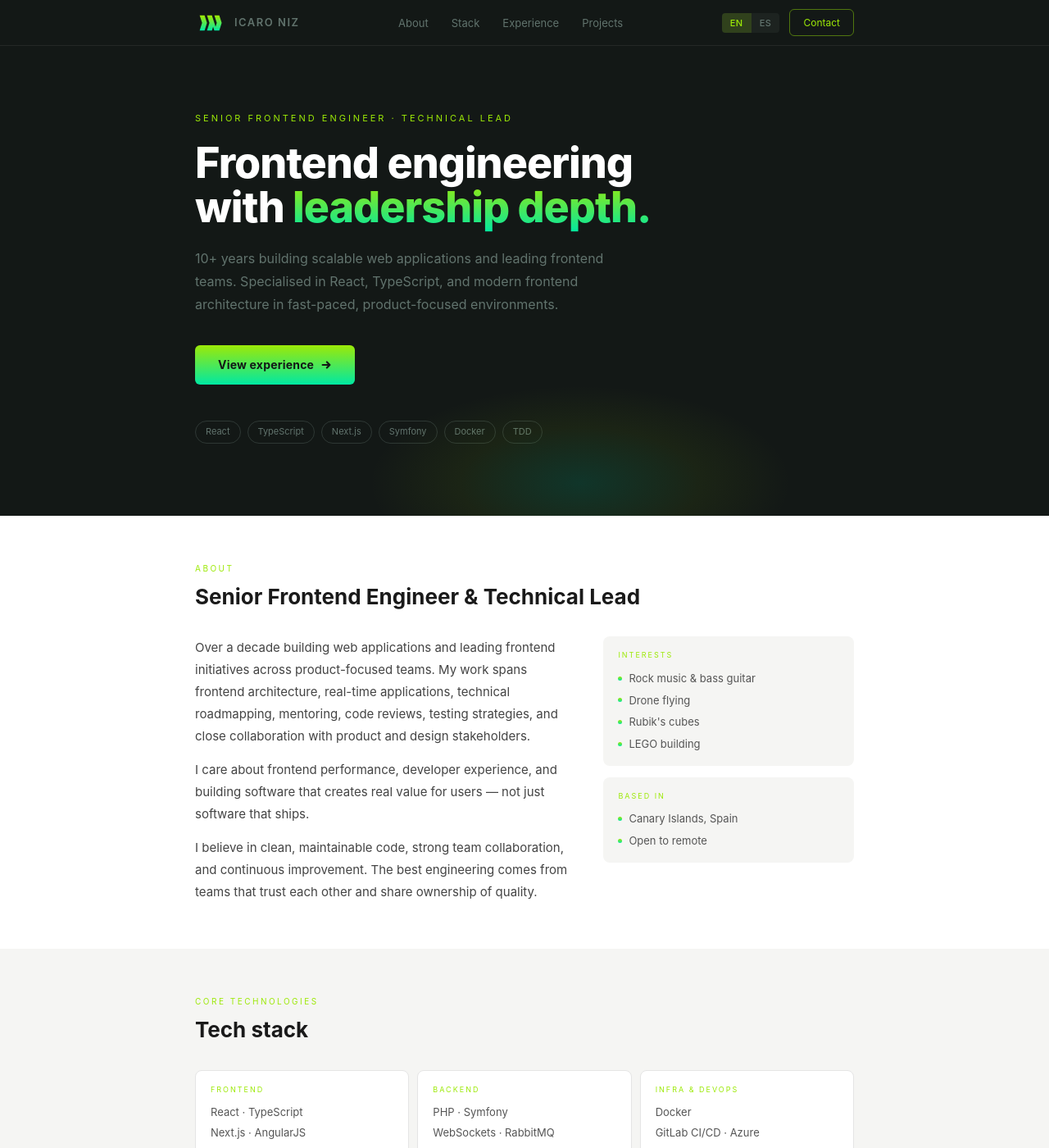
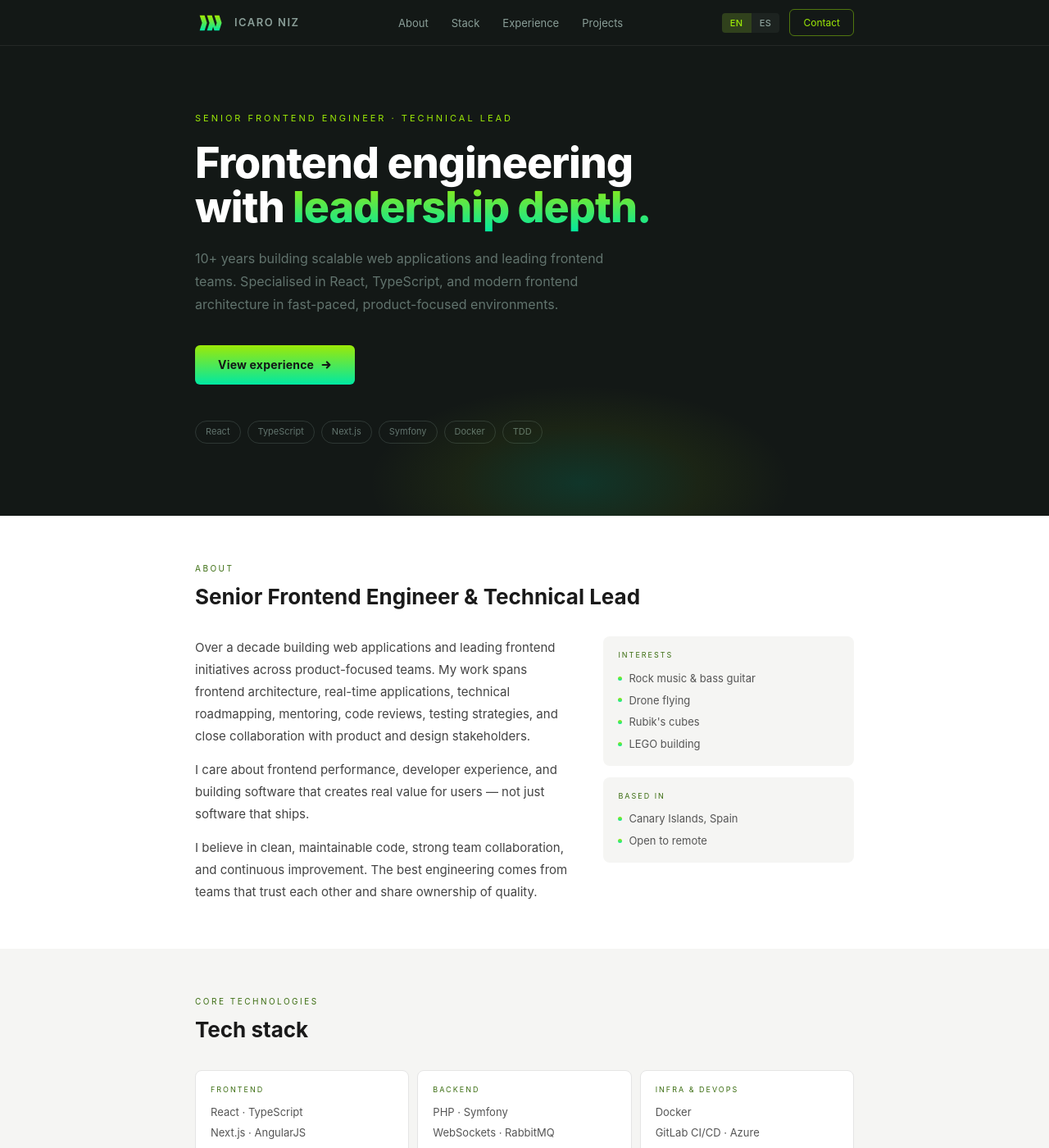
Before and after one commit to icaroniz/icaroniz, a Jekyll site: the page built from index.html, in a window 1280 px wide and 1400 px high. Shown: the whole window at 82% size. Built offline with Jekyll 4.4.1, drawn with Linux system fonts in a browser that asks for light colours.

Commit message:
fix: improve text contrast on dark and light backgrounds
Add --clr-muted-on-dark CSS variable for nav and dark-section text,
and use a darker green for section labels on light/surface backgrounds.

Co-Authored-By: Claude Sonnet 4.6 <noreply@anthropic.com>

```diff
--- a/_layouts/default.html
+++ b/_layouts/default.html
@@ -9,7 +9,7 @@
   <noscript><link rel="stylesheet" href="{{ '/assets/css/main.css' | relative_url }}" /></noscript>
   <link rel="icon" href="{{ '/assets/img/favicon.ico' | relative_url }}" type="image/x-icon" />
   <style>
-    :root{--clr-dark:#131816;--clr-dark-deep:#0d120f;--clr-surface:#f5f5f3;--clr-white:#fff;--clr-green-top:#9CE907;--clr-green-bot:#00E8A3;--clr-muted:#61736D;--clr-text:#1a1a1a;--clr-body:#444;--clr-subtle:#555;--clr-border:#e5e5e5;--clr-border-mid:#e0e0e0;--gradient:linear-gradient(180deg,var(--clr-green-top) 0%,var(--clr-green-bot) 100%);--gradient-text:linear-gradient(180deg,var(--clr-green-top) 0%,var(--clr-green-bot) 100%);--radius-sm:4px;--radius:6px;--radius-md:8px;--radius-lg:10px;--font-sans:'Inter','Helvetica Neue',Arial,sans-serif;--space-section:56px;--max-w:860px}
+    :root{--clr-dark:#131816;--clr-dark-deep:#0d120f;--clr-surface:#f5f5f3;--clr-white:#fff;--clr-green-top:#9CE907;--clr-green-bot:#00E8A3;--clr-muted:#61736D;--clr-muted-on-dark:#8a9e98;--clr-text:#1a1a1a;--clr-body:#444;--clr-subtle:#555;--clr-border:#e5e5e5;--clr-border-mid:#e0e0e0;--gradient:linear-gradient(180deg,var(--clr-green-top) 0%,var(--clr-green-bot) 100%);--gradient-text:linear-gradient(180deg,var(--clr-green-top) 0%,var(--clr-green-bot) 100%);--radius-sm:4px;--radius:6px;--radius-md:8px;--radius-lg:10px;--font-sans:'Inter','Helvetica Neue',Arial,sans-serif;--space-section:56px;--max-w:860px}
     *,*::before,*::after{box-sizing:border-box;margin:0;padding:0}
     html{scroll-behavior:smooth}
     body{font-family:var(--font-sans);font-size:15px;line-height:1.6;color:var(--clr-text);background:var(--clr-white);-webkit-font-smoothing:antialiased}
@@ -20,12 +20,12 @@
     .site-nav .container{display:flex;align-items:center;justify-content:space-between;width:100%}
     .nav-brand{display:flex;align-items:center;gap:10px;text-decoration:none}
     .nav-brand svg{display:block}
-    .nav-wordmark{font-size:13px;font-weight:600;letter-spacing:1.5px;text-transform:uppercase;color:var(--clr-muted)}
+    .nav-wordmark{font-size:13px;font-weight:600;letter-spacing:1.5px;text-transform:uppercase;color:var(--clr-muted-on-dark)}
     .nav-links{display:flex;list-style:none;gap:28px}
-    .nav-links a{font-size:13px;color:var(--clr-muted)}
+    .nav-links a{font-size:13px;color:var(--clr-muted-on-dark)}
     .nav-right{display:flex;align-items:center;gap:12px}
     .lang-toggle{display:flex;background:rgba(97,115,109,.12);border-radius:var(--radius-sm);overflow:hidden}
-    .lang-btn{font-size:11px;font-weight:500;padding:5px 10px;color:var(--clr-muted);background:transparent;border:none;letter-spacing:.5px}
+    .lang-btn{font-size:11px;font-weight:500;padding:5px 10px;color:var(--clr-muted-on-dark);background:transparent;border:none;letter-spacing:.5px}
     .lang-btn.is-active{background:rgba(156,233,7,.15);color:var(--clr-green-top)}
     .nav-contact{font-size:12px;padding:6px 16px;border-radius:var(--radius);border:1px solid rgba(156,233,7,.45);color:var(--clr-green-top);background:transparent}
     .hero{background:var(--clr-dark);padding:80px 0 88px;position:relative;overflow:hidden}
--- a/assets/css/main.scss
+++ b/assets/css/main.scss
@@ -11,6 +11,7 @@
   --clr-green-top:  #9CE907;
   --clr-green-bot:  #00E8A3;
   --clr-muted:      #61736D;
+  --clr-muted-on-dark: #8a9e98;
   --clr-text:       #1a1a1a;
   --clr-body:       #444444;
   --clr-subtle:     #555555;
@@ -91,7 +92,7 @@ button { cursor: pointer; font-family: inherit; }
   font-weight: 600;
   letter-spacing: 1.5px;
   text-transform: uppercase;
-  color: var(--clr-muted);
+  color: var(--clr-muted-on-dark);
 }
 
 .nav-links {
@@ -102,7 +103,7 @@ button { cursor: pointer; font-family: inherit; }
 
 .nav-links a {
   font-size: 13px;
-  color: var(--clr-muted);
+  color: var(--clr-muted-on-dark);
   transition: color .2s;
 }
 
@@ -125,7 +126,7 @@ button { cursor: pointer; font-family: inherit; }
   font-size: 11px;
   font-weight: 500;
   padding: 5px 10px;
-  color: var(--clr-muted);
+  color: var(--clr-muted-on-dark);
   background: transparent;
   border: none;
   letter-spacing: .5px;
@@ -169,6 +170,11 @@ button { cursor: pointer; font-family: inherit; }
   text-transform: uppercase;
   color: var(--clr-green-top);
   margin-bottom: 6px;
+}
+
+.section--light .section-label,
+.section--surface .section-label {
+  color: #3B6D11;
 }
 
 .section-title {
@@ -311,7 +317,7 @@ button { cursor: pointer; font-family: inherit; }
   font-size: 9px;
   letter-spacing: 2px;
   text-transform: uppercase;
-  color: var(--clr-green-top);
+  color: #3B6D11;
   margin-bottom: 10px;
 }
 
@@ -358,7 +364,7 @@ button { cursor: pointer; font-family: inherit; }
   font-size: 9px;
   letter-spacing: 2px;
   text-transform: uppercase;
-  color: var(--clr-green-top);
+  color: #3B6D11;
   margin-bottom: 8px;
 }
 
@@ -408,7 +414,7 @@ button { cursor: pointer; font-family: inherit; }
 
 .tl-date {
   font-size: 11px;
-  color: var(--clr-muted);
+  color: var(--clr-muted-on-dark);
   margin-bottom: 3px;
   letter-spacing: .3px;
 }
@@ -428,7 +434,7 @@ button { cursor: pointer; font-family: inherit; }
 
 .tl-description {
   font-size: 13px;
-  color: var(--clr-muted);
+  color: var(--clr-muted-on-dark);
   line-height: 1.7;
 
   &.tl-description li,
@@ -458,8 +464,8 @@ button { cursor: pointer; font-family: inherit; }
   font-size: 10px;
   padding: 2px 9px;
   border-radius: 20px;
-  border: 1px solid rgba(97,115,109,0.28);
-  color: var(--clr-muted);
+  border: 1px solid rgba(138,158,152,0.4);
+  color: var(--clr-muted-on-dark);
 }
 
 /* ─── PROJECTS ────────────────────────────────────────── */
@@ -535,7 +541,7 @@ button { cursor: pointer; font-family: inherit; }
 
 .contact-intro {
   font-size: 15px;
-  color: var(--clr-muted);
+  color: var(--clr-muted-on-dark);
   line-height: 1.75;
 }
 
@@ -592,12 +598,12 @@ button { cursor: pointer; font-family: inherit; }
 
 .footer-copy {
   font-size: 12px;
-  color: var(--clr-muted);
+  color: var(--clr-muted-on-dark);
 }
 
 .footer-blog {
   font-size: 12px;
-  color: rgba(97,115,109,0.45);
+  color: var(--clr-muted-on-dark);
 }
 
 /* ─── RESPONSIVE ──────────────────────────────────────── */
```
